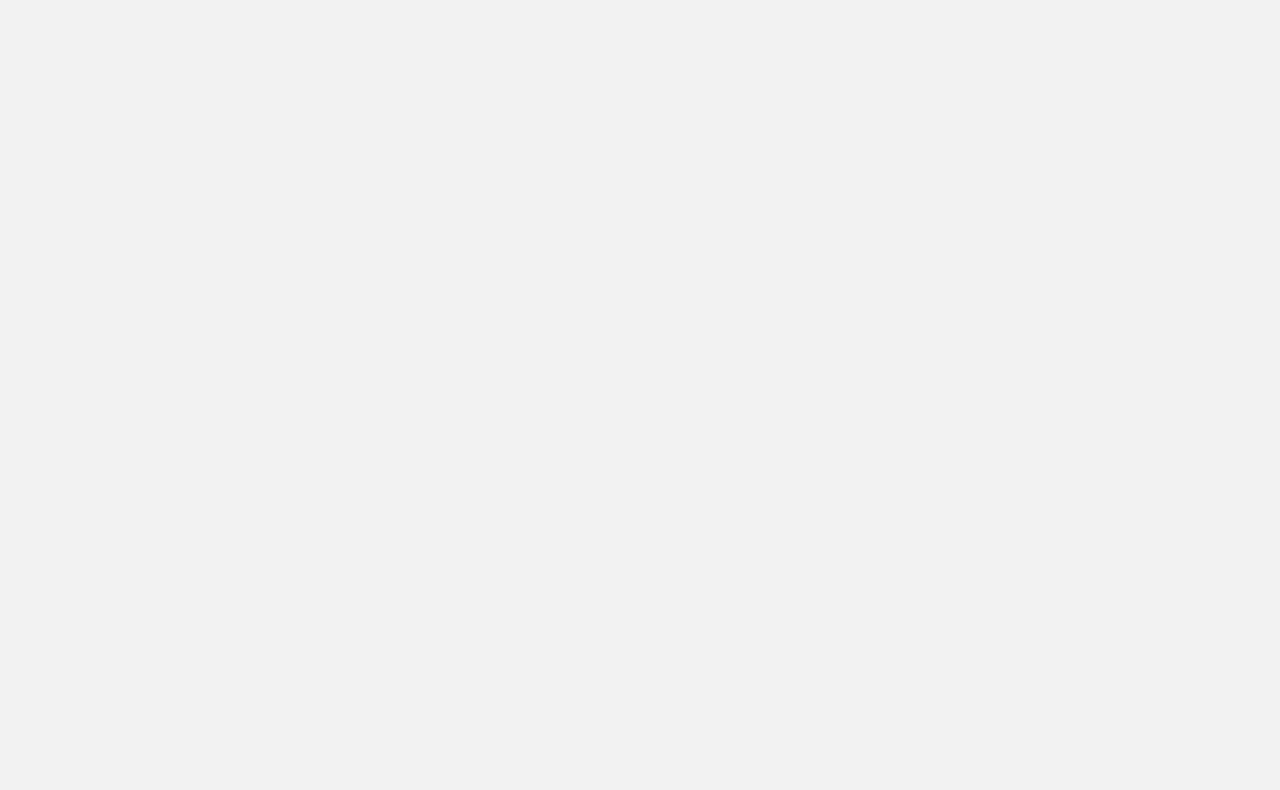
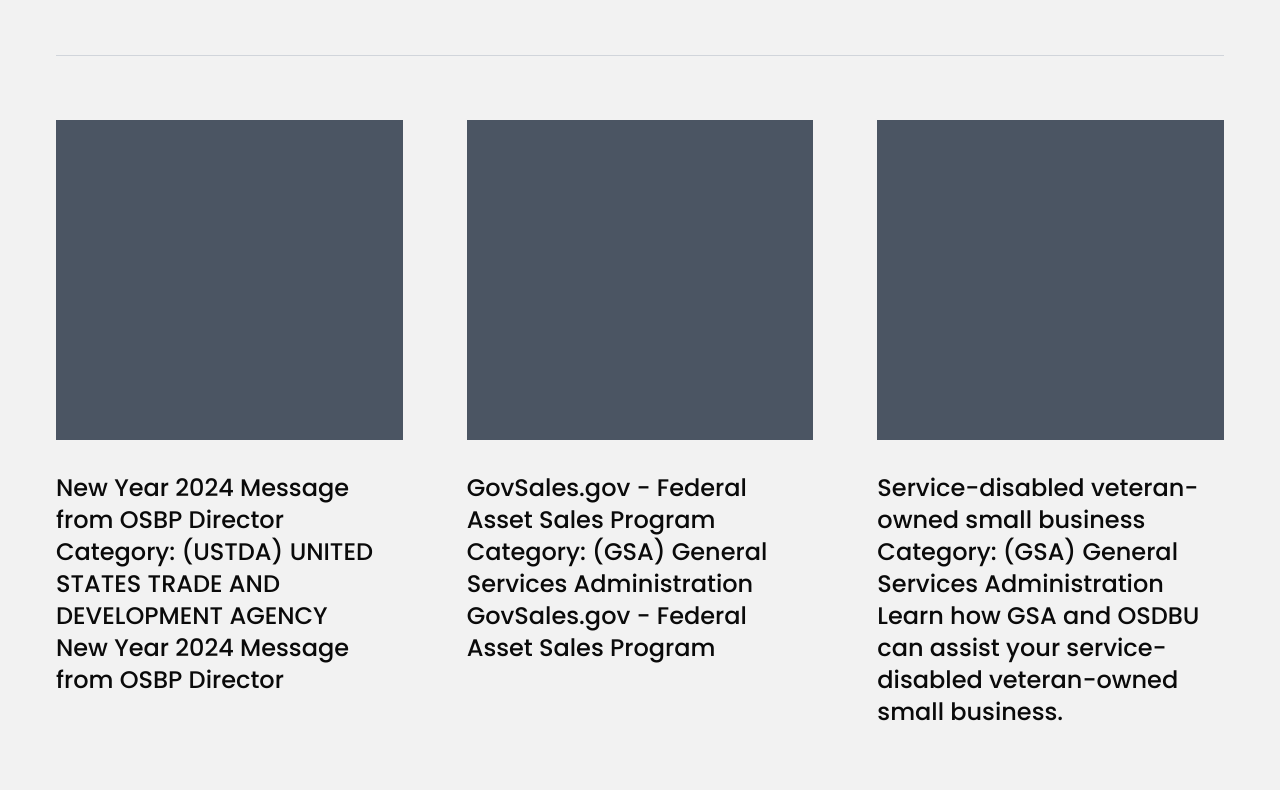
Before and after one commit to acepeagybol101/federal-forecasting-frontend, a Next.js app: page /learn in a window 1280 px wide. Before the commit this address had no page. Shown: the part 440-1230 px from the top of the page. Before the commit the page ends 800 px from the top, so only its background shows below. Built offline with nearby package versions, Linux system fonts and the light colour scheme.

Commit message:
done first page on learn UI

```diff
--- /dev/null
+++ b/app/(main)/learn/page.tsx
@@ -0,0 +1,35 @@
+import React from "react";
+
+const Learn = () => {
+  const dummyData = [
+    "New Year 2024 Message from OSBP Director \nCategory: (USTDA) UNITED STATES TRADE AND DEVELOPMENT AGENCY \nNew Year 2024 Message from OSBP Director",
+    "GovSales.gov - Federal Asset Sales Program \nCategory: (GSA) General Services Administration \nGovSales.gov - Federal Asset Sales Program",
+    "Service-disabled veteran-owned small business \nCategory: (GSA) General Services Administration \nLearn how GSA and OSDBU can assist your service-disabled veteran-owned small business.",
+    "New Year 2024 Message from OSBP Director \nCategory: (USTDA) UNITED STATES TRADE AND DEVELOPMENT AGENCY \nNew Year 2024 Message from OSBP Director",
+    "GovSales.gov - Federal Asset Sales Program \nCategory: (GSA) General Services Administration \nGovSales.gov - Federal Asset Sales Program",
+    "Service-disabled veteran-owned small business \nCategory: (GSA) General Services Administration \nLearn how GSA and OSDBU can assist your service-disabled veteran-owned small business.",
+    "New Year 2024 Message from OSBP Director \nCategory: (USTDA) UNITED STATES TRADE AND DEVELOPMENT AGENCY \nNew Year 2024 Message from OSBP Director",
+    "GovSales.gov - Federal Asset Sales Program \nCategory: (GSA) General Services Administration \nGovSales.gov - Federal Asset Sales Program",
+    "Service-disabled veteran-owned small business \nCategory: (GSA) General Services Administration \nLearn how GSA and OSDBU can assist your service-disabled veteran-owned small business.",
+  ];
+
+  return (
+    <div className="px-14">
+      <div className="font-semibold italic text-[55px] text-center text-primary pt-32 pb-12 border-b border-gray-300">
+        FEDERAL FORECASTING TRAINING VIDEOS
+      </div>
+      <div className="grid grid-cols-3 gap-16 pt-16">
+        {dummyData.map((data) => (
+          <div key={data}>
+            <div className="w-full h-80 bg-gray-600"></div>
+            <div className="text-2xl pt-8 font-medium whitespace-pre-line">
+              {data}
+            </div>
+          </div>
+        ))}
+      </div>
+    </div>
+  );
+};
+
+export default Learn;
```
